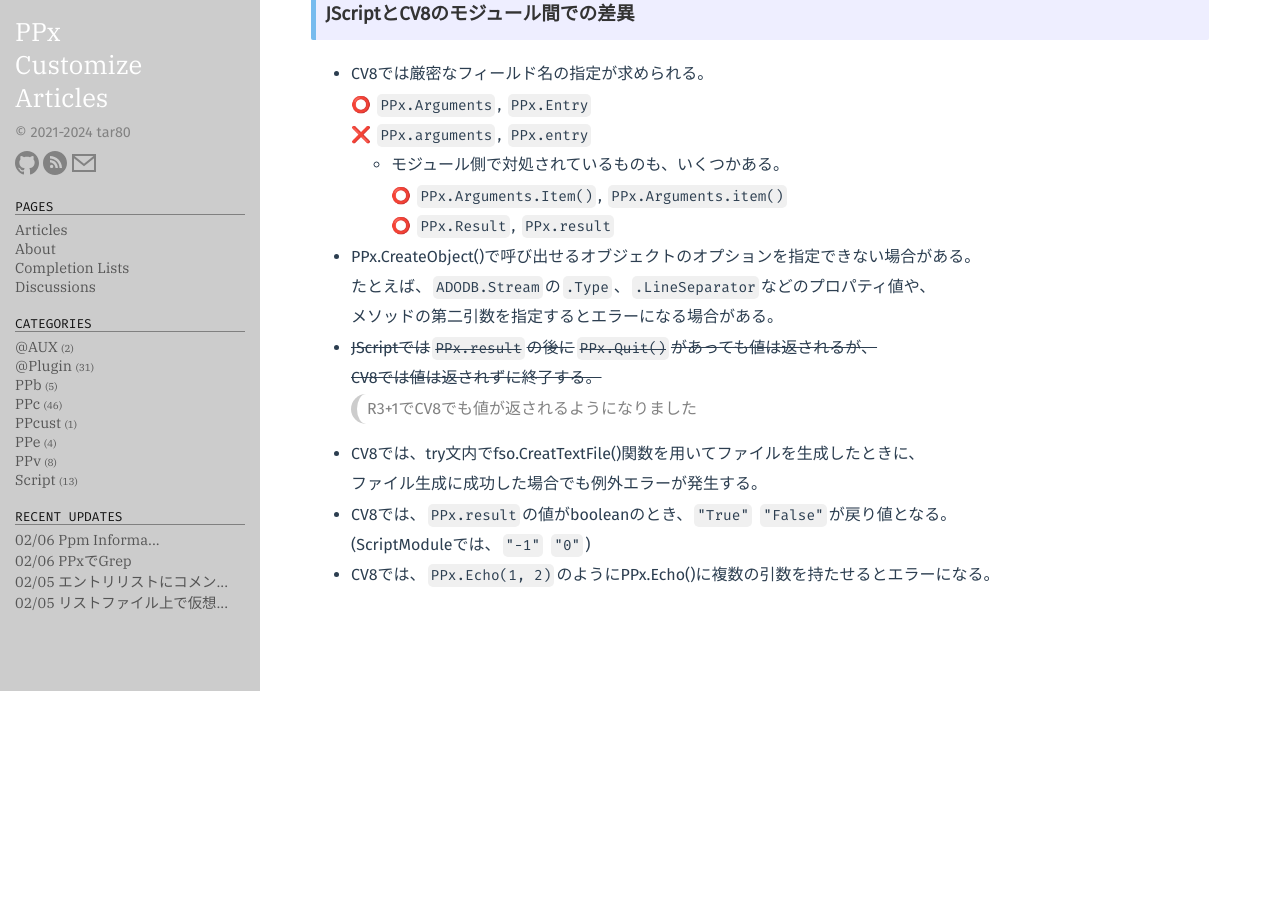
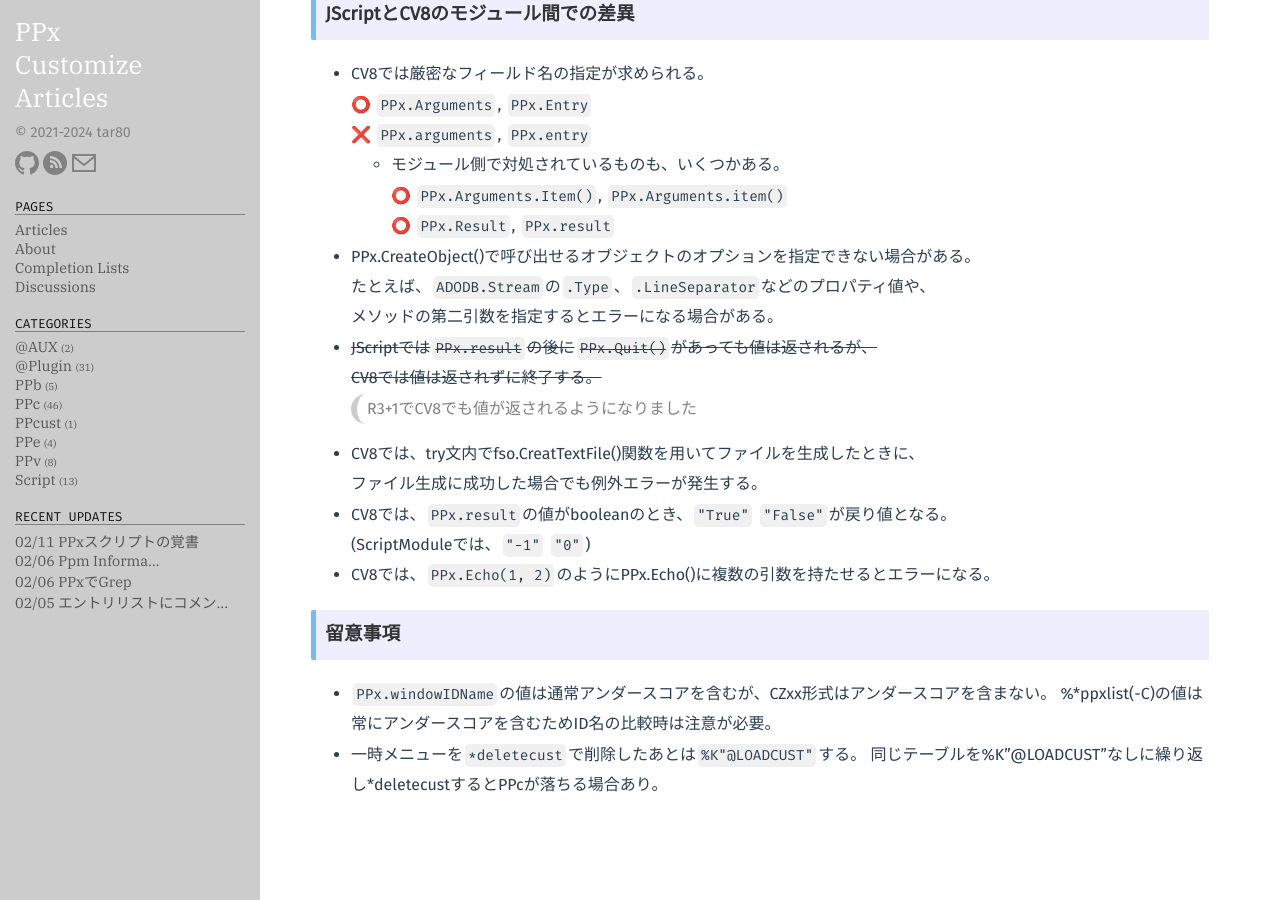
Before and after one commit to tar80/pages-pca, a Jekyll site: the page built from _posts/22-11-27-scriptmemo.md, in a window 1280 px wide and 900 px high, scrolled down 1666 px. Built offline with Jekyll 4.4.1, drawn with Linux system fonts in a browser that asks for light colours; emoji names are drawn with the system emoji font; some web fonts are replaced; before the commit the page ends 2357 px from its top, so only the background shows below that; some of the changed text lies outside the part shown.

Commit message:
Update scriptmemo

```diff
--- a/_posts/22-11-27-scriptmemo.md
+++ b/_posts/22-11-27-scriptmemo.md
@@ -2,8 +2,8 @@
 layout: post
 title: PPxスクリプトの覚書
 version: PPXSCR21,PPXCV8R3以降
-date: 2023-11-16
-comment: 追記。JScriptとCV8モジュールの差異
+date: 2024-02-11
+comment: 留意事項を追加。
 categories: Script
 ---
 
@@ -97,3 +97,10 @@ Extract系で差が出ていると推測される。
   (ScriptModuleでは、`"-1"` `"0"`)
 
 - CV8では、`PPx.Echo(1, 2)`のようにPPx.Echo()に複数の引数を持たせるとエラーになる。
+
+### 留意事項
+
+- `PPx.windowIDName`の値は通常アンダースコアを含むが、CZxx形式はアンダースコアを含まない。
+  %*ppxlist(-C)の値は常にアンダースコアを含むためID名の比較時は注意が必要。
+- 一時メニューを`*deletecust`で削除したあとは`%K"@LOADCUST"`する。
+  同じテーブルを%K"@LOADCUST"なしに繰り返し*deletecustするとPPcが落ちる場合あり。
```
